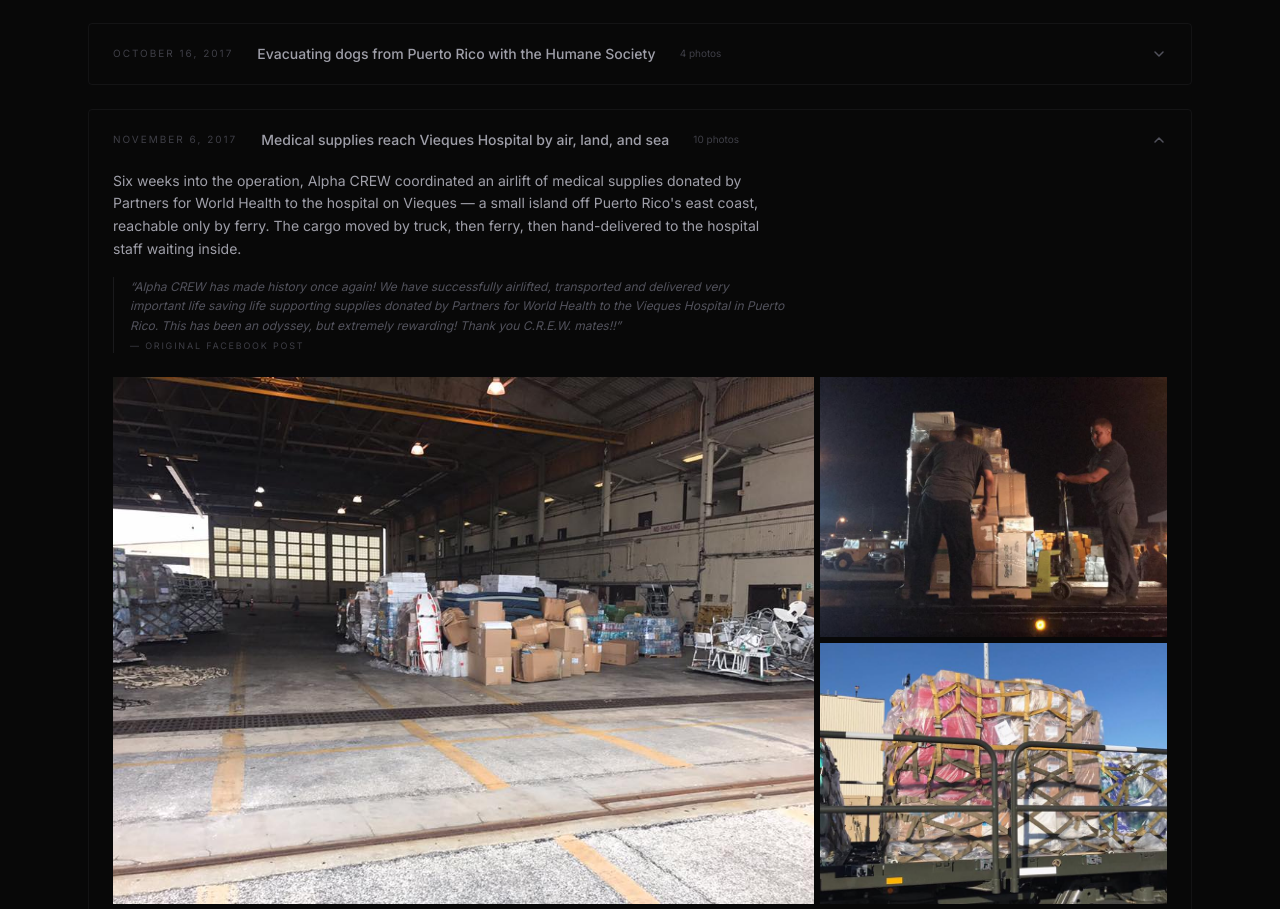
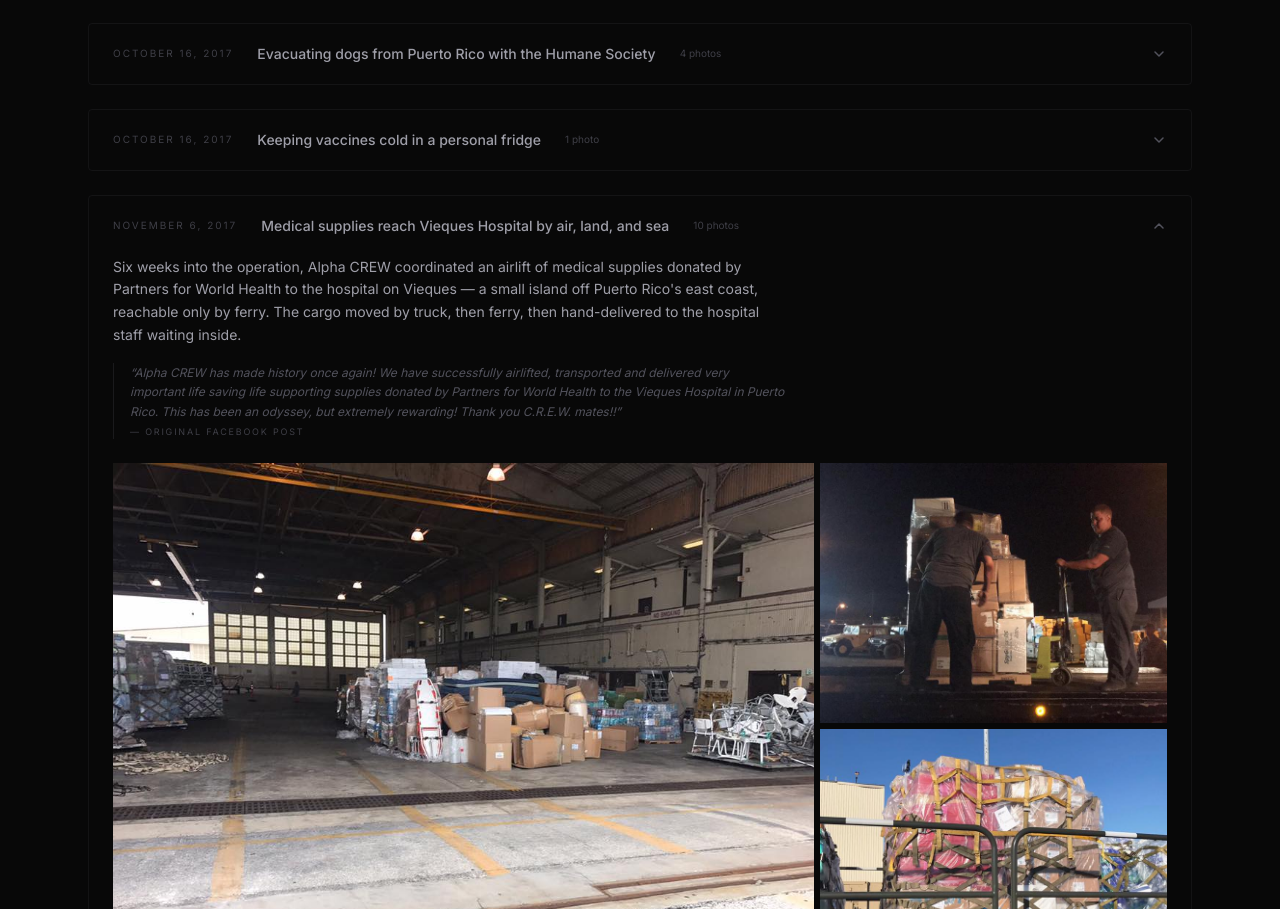
Before and after one commit to durenjoey/alphacrew, a Next.js app: page / in a window 1280 px wide. Shown: the part 6600-7509 px from the top of the page. Built offline with nearby package versions, Linux system fonts and the light colour scheme.

Commit message:
Add October 16 Jorgito vaccine cold storage entry
Crew member stored Humane Society rabies vaccines in his personal
fridge when generator power fell short.

Co-Authored-By: Claude Opus 4.6 <noreply@anthropic.com>

```diff
--- a/src/data/gallery.ts
+++ b/src/data/gallery.ts
@@ -700,6 +700,20 @@ export const galleryEntries: GalleryEntry[] = [
     ],
   },
   {
+    date: "October 16, 2017",
+    title: "Keeping vaccines cold in a personal fridge",
+    narrative:
+      "With the island's power grid still down, cold chain logistics came down to improvisation. Crew member Jorgito stored the Humane Society's rabies vaccines in his own refrigerator after Guardians of Rescue's generator couldn't keep up. Boxes of veterinary vaccines stacked on household shelves — the kind of problem-solving that doesn't make headlines but keeps an operation alive.",
+    caption:
+      "One of our CREWmates (Jorgito) in PR has been keeping HSPR vaccines cold in his personal refrigerator due to the limitations of Guardians of Rescue's power generator.",
+    photos: [
+      {
+        src: "jorgito-fridge-vaccines.jpg",
+        alt: "Boxes of veterinary rabies vaccines stacked on refrigerator shelves, kept cold in a crew member's personal fridge",
+      },
+    ],
+  },
+  {
     date: "November 6, 2017",
     title: "Medical supplies reach Vieques Hospital by air, land, and sea",
     narrative:
```
Also changed, not shown: public/assets/photos/jorgito-fridge-vaccines.jpg (added).
